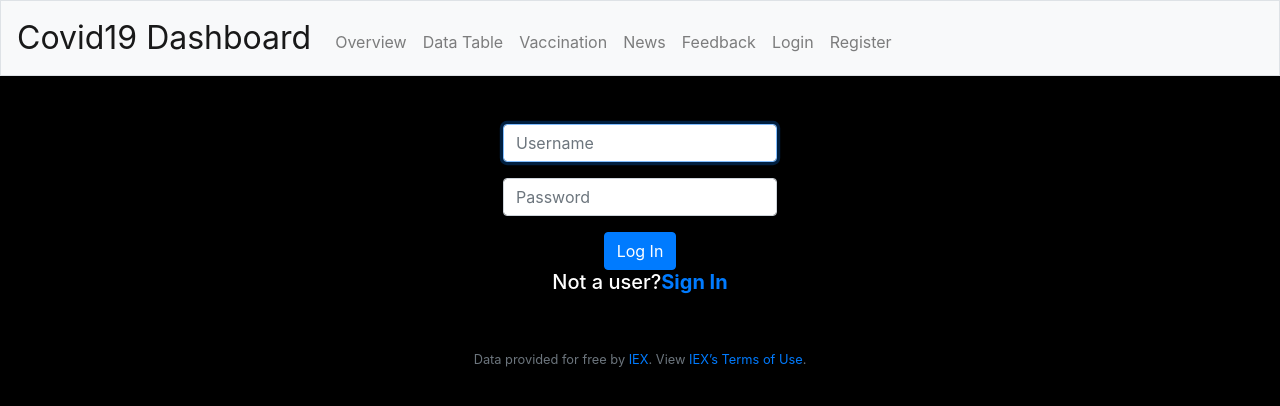
After one commit to anniezhou19/covid19_data, a Flask app: page /login in a window 1280 px wide. The commit adds this page. Shown: the top 406 px of the page. Run offline with Flask 2, Linux system fonts and the light colour scheme; some libraries are stand-ins or nearby versions.

```diff
--- a/application.py
+++ b/application.py
@@ -1,23 +1,64 @@
 #imports
 
-from flask import Flask, redirect, render_template, request
+from flask import Flask, redirect, render_template,session
+from flask import request as http_request
+from flask.helpers import flash
+from flask_session import Session
+from tempfile import mkdtemp
 import json
 from requests import request
 import os
 import datetime
+from werkzeug.exceptions import default_exceptions, HTTPException, InternalServerError
+from werkzeug.security import check_password_hash, generate_password_hash
+import operator
+
+from cs50 import SQL
+
 
 #parameters realted to apis
 API_KEY=os.getenv("API_KEY")
 base_url="https://newsapi.org/v2/everything"
 
+#for fedding date_time in sql db
+date_time_now=datetime.datetime.now().replace(microsecond=0)
 #calculating todays date and day before yesterday
 end_day=datetime.date.today()
-two_day=datetime.timedelta(days=5)
-start_day= end_day - two_day
+day_gap=datetime.timedelta(days=5)
+start_day= end_day - day_gap
+print(end_day)
+print(start_day)
+print(date_time_now)
+
 
 # configuring flask app
 app = Flask(__name__)
 app.config["TEMPLATES_AUTO_RELOAD"] = True
+
+
+
+# Ensure responses aren't cached
+@app.after_request
+def after_request(response):
+    response.headers["Cache-Control"] = "no-cache, no-store, must-revalidate"
+    response.headers["Expires"] = 0
+    response.headers["Pragma"] = "no-cache"
+    return response
+
+# Configure session to use filesystem (instead of signed cookies)
+app.config["SESSION_FILE_DIR"] = mkdtemp()
+app.config["SESSION_PERMANENT"] = False
+app.config["SESSION_TYPE"] = "filesystem"
+Session(app)
+
+
+#configuring sql db through cs50
+db=SQL("sqlite:///details.db")
+
+#configuring api_key
+if not os.environ.get("API_KEY"):
+    raise RuntimeError("API_KEY not set")
+
 
 #setting up routes
 @app.route("/")
@@ -67,8 +108,125 @@
 
    # f"{base_url}?qInTitle=+vaccination%20AND%20+coronavirus&from=2021-05-15&to=2021-05-17&sortBy=popularity,relevancy&apiKey={API_KEY}&language=en&pageSize=12"
 
+@app.route("/login",methods=["POST","GET"])
+def login():
+
+    #forget any user id
+    session.clear()
+    #if users visit through form
+    if http_request.method=="POST":
+
+        #taking email and password from users
+        email=http_request.form.get("email")
+        password=http_request.form.get("password")
+        print(email)
+        print(password)
+
+        #checking if they have entered usrename or password or not.,
+        if not email:
+            return
+        elif not password:
+            return
+
+        #searching database for user email
+        row=db.execute("SELECT * FROM users WHERE email=?",email)
+        print(row)
+        #checking if user entered right password or username exists or not
+        if len(row)!=1 or not check_password_hash(row[0]["hash"],password):
+            return render_template("news.html")
+        #remebering the logged in user
+        session["user_id"]=row[0]["user_id"]
+        flash("sucessfully logged in!!")
+        return redirect("/feedback")
+    # if user visits through link or redirect
+    return render_template("login.html")
+
+#logging out route
+@app.route("/logout")
+def logout():
+    #clearing any session data
+    session.clear()
+    flash("logged out")
+    return redirect("/")
+
+# route for register
+@app.route("/register",methods=["GET", "POST"])
+def register():
+    #if user visits through submitting form
+    if http_request.method=="POST":
+
+        #taking all users input
+        email=http_request.form.get("username")
+        password=http_request.form.get("password")
+        confirm_pass=http_request.form.get("confirmation")
+
+        #checking if users have provided input or not
+        if not email:
+            return
+        elif not password:
+            return
+
+        #chceking if users have entered same password or not
+        elif password!=confirm_pass:
+            return
+
+        #checking if username is availiabe or not
+        rows=db.execute("SELECT * FROM users WHERE email =?",email)
+        if len(rows)==1:
+            return
+
+        #adding users into database and storing passwords as hash not actual password
+        db.execute("INSERT INTO users(email,hash) VALUES(?,?)",email,generate_password_hash(password))
+
+        #redirecting users to login page
+        flash("registered sucessful")
+        return redirect("/feedback")
+    return render_template("register.html")
 
 #route for feedback form
-@app.route("/feedback")
+@app.route("/feedback", methods=["GET", "POST"])
 def feedback():
-    return render_template("feedback.html")
+
+    #queying db for all prevoius feedbacks
+    feedback_all=db.execute("SELECT feedback,username,date_time FROM Feedback ")
+    feedback_all.sort(key=operator.itemgetter("date_time"))
+
+    #if users posts feedback
+    if http_request.method=="POST":
+
+        #checking if user_id is in session or not i.e he is logged in or not
+        if session.get("user_id") is None:
+            return redirect("/login")
+
+        #getting user email and username
+        email=http_request.form.get("email")
+        username=http_request.form.get("username")
+
+        #checking wehther the username is availiable or not
+        row=db.execute("SELECT * FROM feedback WHERE username=?",username)
+        if len(row)==1:
+            return
+
+        #checking wether user provided username,email or not
+        if not username:
+            return
+        if not email:
+            return
+
+        # getting feedback from users
+        feedback=http_request.form.get("feedback")
+
+        #checking whether users provide feedback or not
+        if not feedback:
+            return
+
+        #for fedding date_time in sql db
+        date_time_now=datetime.datetime.now().replace(microsecond=0)
+        flash("Posted feedback")
+        db.execute("INSERT INTO feedback (email,username,feedback,date_time) VALUES(?,?,?,?)",email,username,feedback,date_time_now)
+        return redirect("/feedback")
+
+    return render_template("feedback.html",feedback_all=feedback_all)
+
+if __name__ == '__main__':
+    app.run(debug=True)
--- a/templates/layout.html
+++ b/templates/layout.html
@@ -17,7 +17,7 @@
     <script src="https://cdn.jsdelivr.net/npm/bootstrap@4.5.3/dist/js/bootstrap.bundle.min.js" integrity="sha384-ho+j7jyWK8fNQe+A12Hb8AhRq26LrZ/JpcUGGOn+Y7RsweNrtN/tE3MoK7ZeZDyx" crossorigin="anonymous"></script>
 
     <script src="https://ajax.googleapis.com/ajax/libs/jquery/3.5.1/jquery.min.js"></script>
-        <script src="{{url_for('static', filename='data.js')}}"></script>
+    <script src="static/data.js"></script>
 
     <title>Covid19 Dashboard: {% block title %}{% endblock %}</title>
 
@@ -31,13 +31,28 @@
                 <span class="navbar-toggler-icon"></span>
             </button>
         <div class="collapse navbar-collapse" id="navbar">
+            {% if session.user_id %}
             <ul class="navbar-nav mr-auto mt-2">
-                    <li class="nav-item"><a class="nav-link" href="{{url_for('index')}}">Overview</a></li>
+                <li class="nav-item"><a class="nav-link" href="/">Overview</a></li>
                 <li class="nav-item"><a class="nav-link" href="/data_table">Data Table</a></li>
-                    <li class="nav-item"><a class="nav-link" href="{{url_for('vaccination')}}">Vaccination</a></li>
+                <li class="nav-item"><a class="nav-link" href="/vaccination">Vaccination</a></li>
                 <li class="nav-item"><a class="nav-link" href="/news">News</a></li>
                 <li class="nav-item"><a class="nav-link" href="/feedback">Feedback</a></li>
+                <li class="nav-item"><a class="nav-link" href="/login">Login</a></li>
+                <li class="nav-item"><a class="nav-link" href="/register">Register</a></li>
+                <li class="nav-item"><a class="nav-link" href="/logout">Log out</a></li>
             </ul>
+            {% else %}
+            <ul class="navbar-nav mr-auto mt-2">
+                <li class="nav-item"><a class="nav-link" href="/">Overview</a></li>
+                <li class="nav-item"><a class="nav-link" href="/data_table">Data Table</a></li>
+                <li class="nav-item"><a class="nav-link" href="/vaccination">Vaccination</a></li>
+                <li class="nav-item"><a class="nav-link" href="/news">News</a></li>
+                <li class="nav-item"><a class="nav-link" href="/feedback">Feedback</a></li>
+                <li class="nav-item"><a class="nav-link" href="/login">Login</a></li>
+                <li class="nav-item"><a class="nav-link" href="/register">Register</a></li>
+            </ul>
+            {% endif %}
         </div>
     </nav>
 
--- /dev/null
+++ b/templates/login.html
@@ -0,0 +1,12 @@
+{% extends "layout.html" %} {% block title %} Log In {% endblock %} {% block main %}
+<form action="/login" method="post">
+    <div class="form-group">
+        <input autocomplete="off" autofocus class="form-control" name="email" placeholder="Username" type="text">
+    </div>
+    <div class="form-group">
+        <input class="form-control" name="password" placeholder="Password" type="password">
+    </div>
+    <button class="btn btn-primary" type="submit">Log In</button>
+</form>
+<h5>Not a user?<b><a href="/register">Sign In</a></b></h5>
+{% endblock %}
--- a/templates/news.html
+++ b/templates/news.html
@@ -3,6 +3,7 @@
     <h1 class="news_header">Covid And Vaccination News</h1>
     <div class="news_data">
         {% for covid_news in news_data_covid %}
+        <img src="{{covid_news.urlToImage}}" alt="covid image">
         <h3 class="news_title">{{covid_news.title}}</h3>
         <p class="news_description">{{covid_news.description}}</p>
         <a class="news_link" href={{covid_news.url}}>know more:</a> {% endfor %}
```
Also changed, not shown: templates/feedback.html (+52 -0 lines), templates/register.html (added, +19 -0 lines), details.db (added), feedback.db (deleted). Lines whose indentation alone changed are shown as unchanged.
